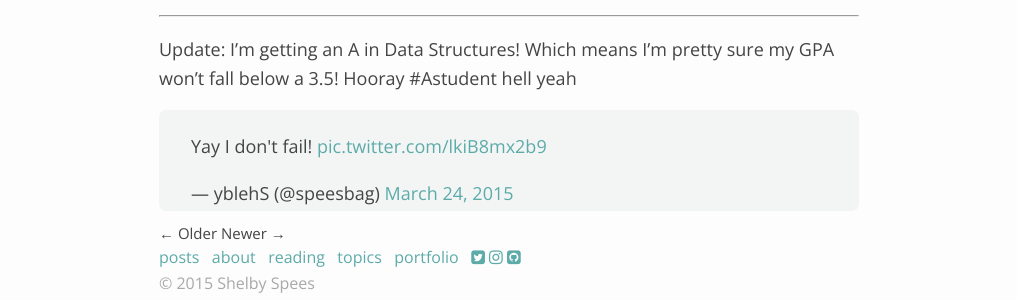
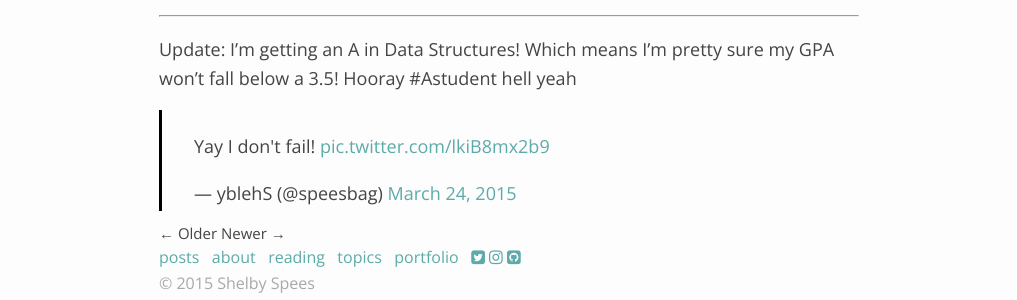
Before and after one commit to shelbyspees/speesblog, a Jekyll site: the page built from _posts/2015-03-23-whats-next.md, in a window 1280 px wide. Shown: the part 1388-1688 px from the top of the page, without its empty margins (131-1148 px from the left). Built offline with Jekyll 4.4.1, drawn with Linux system fonts in a browser that asks for light colours; nearby versions of some CDN libraries; comment, search, counter and statistics services are not loaded.

Commit message:
Change blockquote styling

```diff
--- a/css/style.css
+++ b/css/style.css
@@ -28,11 +28,11 @@ table {
 }
 
 blockquote {
-	background-color: #F3F5F5;
     padding: .2em 32px;
     margin: inherit;
     margin-bottom: 10px;
-    border-radius: 7px;
+    border-left: black;
+    border-left-style: inset;
 }
 
 mark {
```
